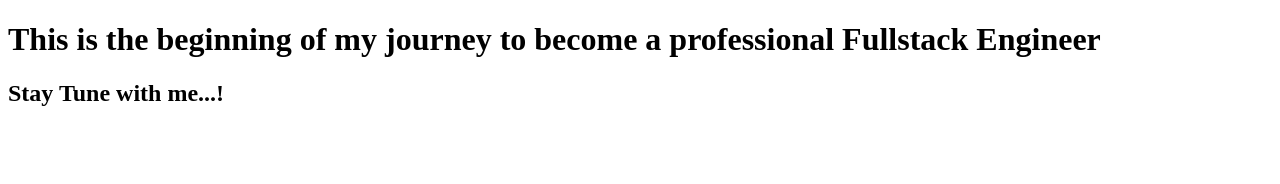
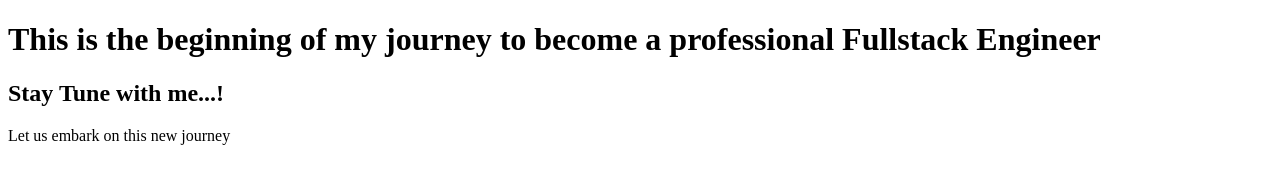
Before and after one commit to ajosulaimanchan/Binar, a plain HTML site: page index.html in a window 1280 px wide. Drawn offline with Linux system fonts and the light colour scheme.

Commit message:
[Sulaiman Jamin] Penambahan baru dengan p

```diff
--- a/index.html
+++ b/index.html
@@ -10,6 +10,7 @@
     <header>
     <h1>This is the beginning of my journey to become a professional Fullstack Engineer</h1>
     <h2>Stay Tune with me...!</h2>
+    <p>Let us embark on this new journey</p>
     </header>
 </body>
 </html>
```
